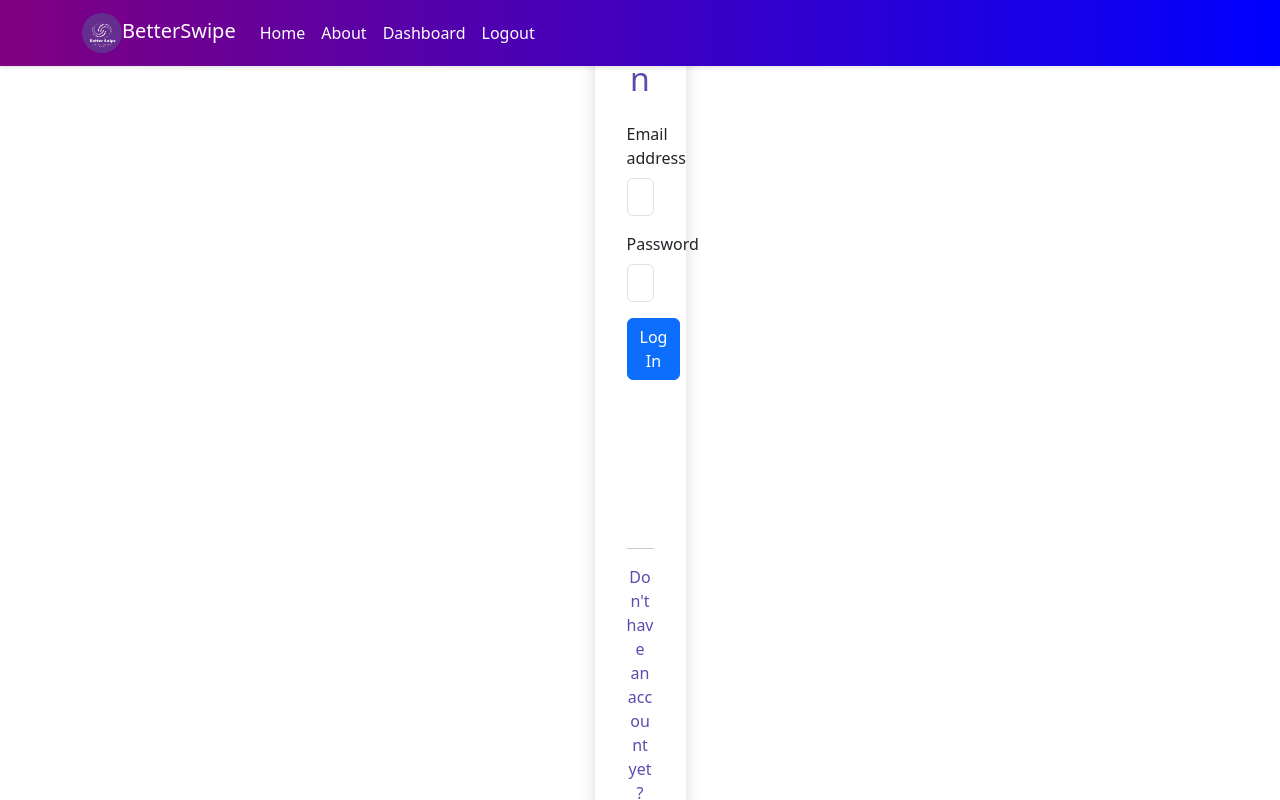
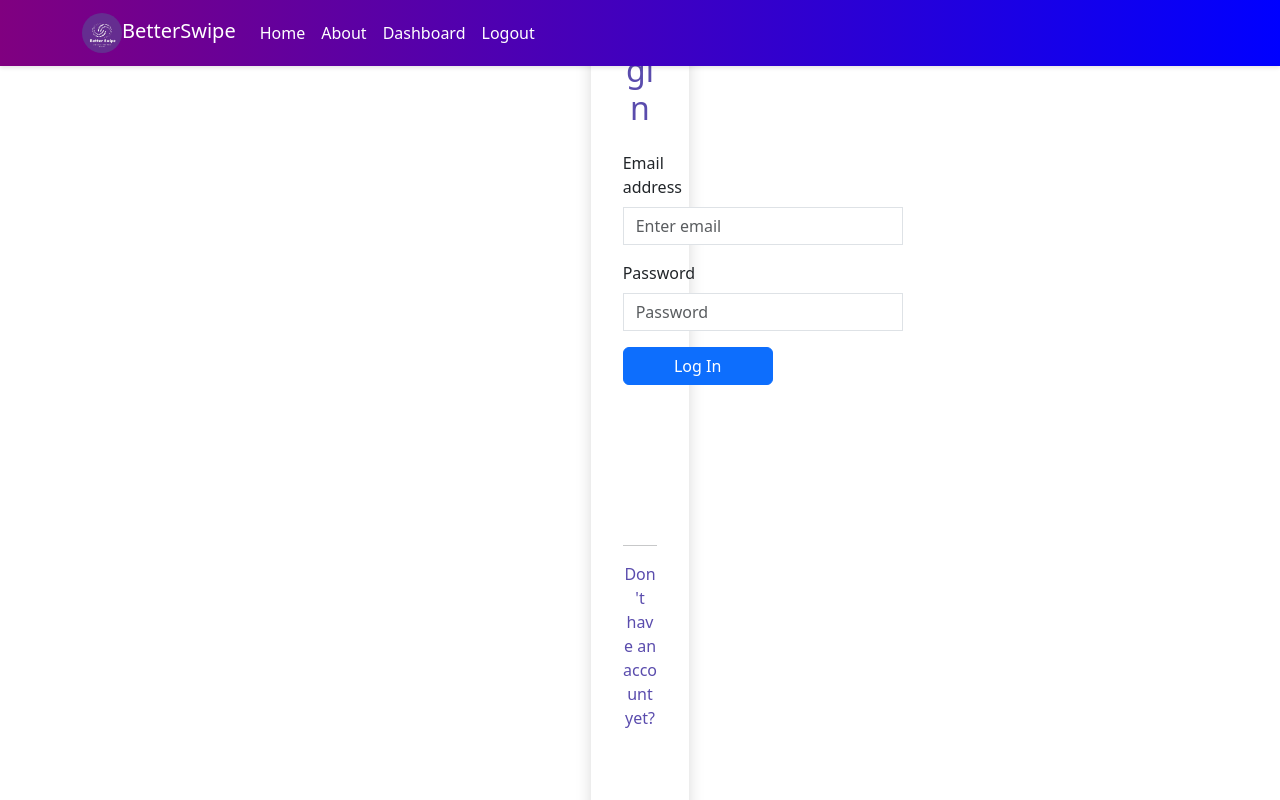
Before and after one commit to jbudcardi/BetterSwipe, a React (Vite) app in the folder frontend/: page /login in a window 1280 px wide. Shown: the top 800 px of the page. Built offline with nearby package versions, Linux system fonts and the light colour scheme.

Commit message:
still working on login functionality

```diff
--- a/frontend/src/pages/Login.css
+++ b/frontend/src/pages/Login.css
@@ -25,7 +25,7 @@ html, body{
     height: 100vh;
     align-items: center;
     justify-content: center;
-    padding-top: 56px;
+
   }
 
   .main-content{
@@ -47,12 +47,32 @@ html, body{
   }
 
 
+  .fomr-heading{
+    margin-bottom: 2rem;
+    font-size: 1.5rem;
+    text-align: center;
+  }
 
-  .form-control .btn-primary {
-    height: calc(2.25rem + 2px);
-  }
+
+  .form-control{
+    width: 100%;
+    min-width: 280px;
+    border-radius: 0!important;
+    margin-bottom: 1rem;
+   }
+
   .form-control:focus {
     box-shadow: none !important;
+  }
+
+  .btn-primary{
+    width: auto;
+    border-radius: 0.25rem;
+    padding: 0.75rem;
+    font-size: 1rem;
+    margin-bottom: 1rem;
+    min-width: 150px;
+
   }
 
 
```
